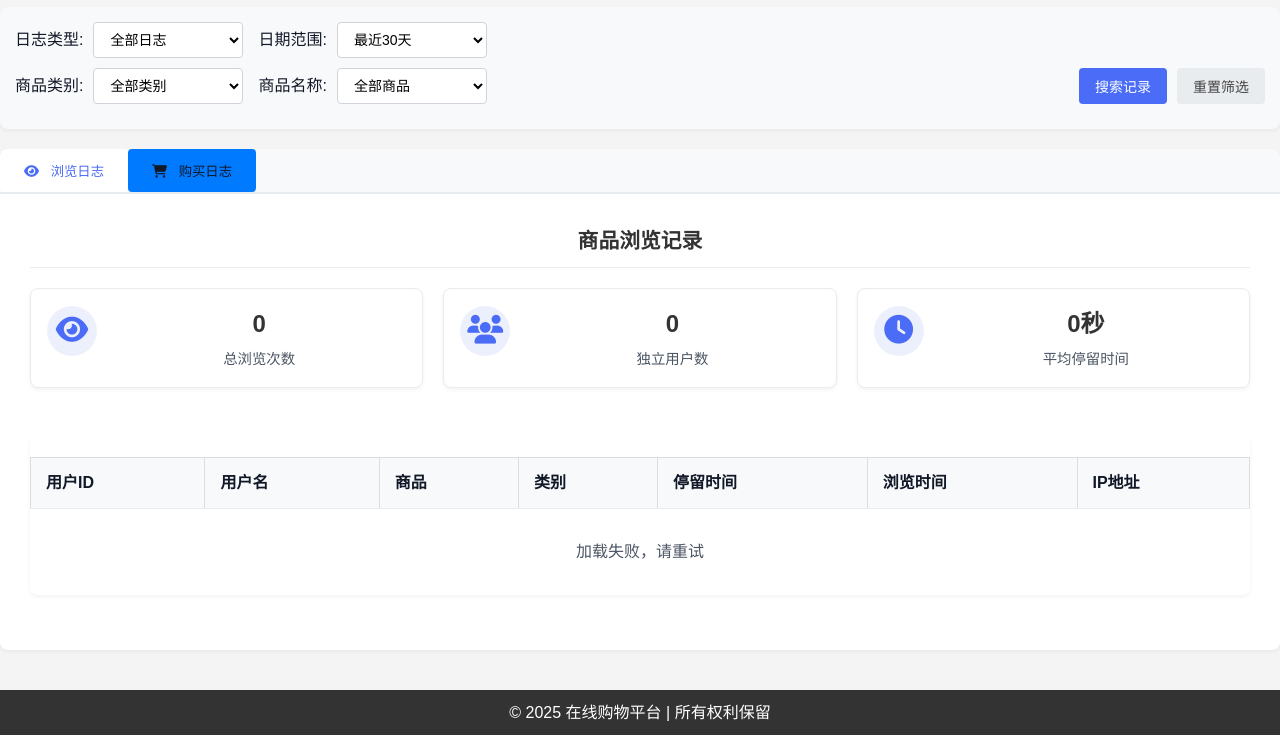
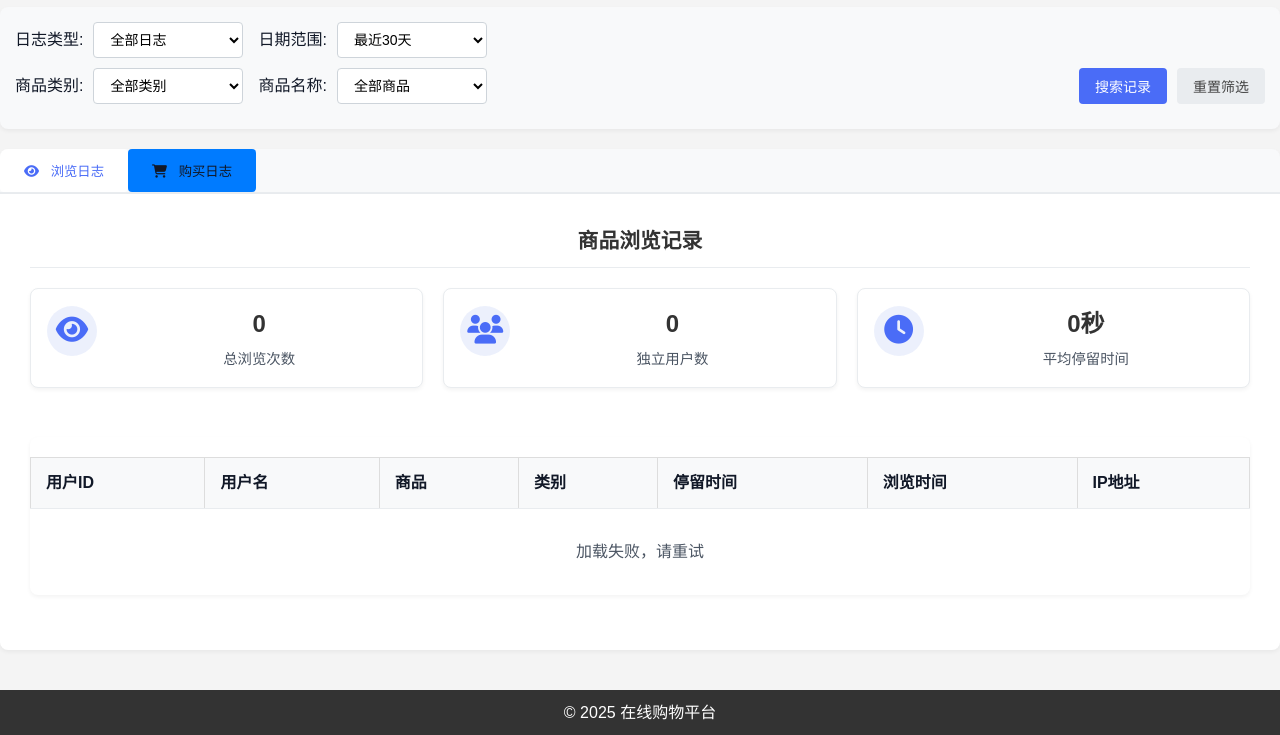
Before and after one commit to Qeemun/Online-Shopping, a website: page public/salesProductLog.html in a window 1280 px wide. Shown: the part 226-961 px from the top of the page. Drawn offline with Linux system fonts and the light colour scheme; no server answers; sample sign-in values are in the browser's storage.

Commit message:
更新README文件

```diff
--- a/public/salesProductLog.html
+++ b/public/salesProductLog.html
@@ -204,7 +204,7 @@
     </main>
 
     <footer>
-        <p>&copy; 2025 在线购物平台 | 所有权利保留</p>
+        <p>&copy; 2025 在线购物平台</p>
     </footer>    <!-- 脚本引用 -->
     <script src="js/auth.js"></script>
     <script src="js/api.js"></script>
```
Also changed, not shown: README.md.
